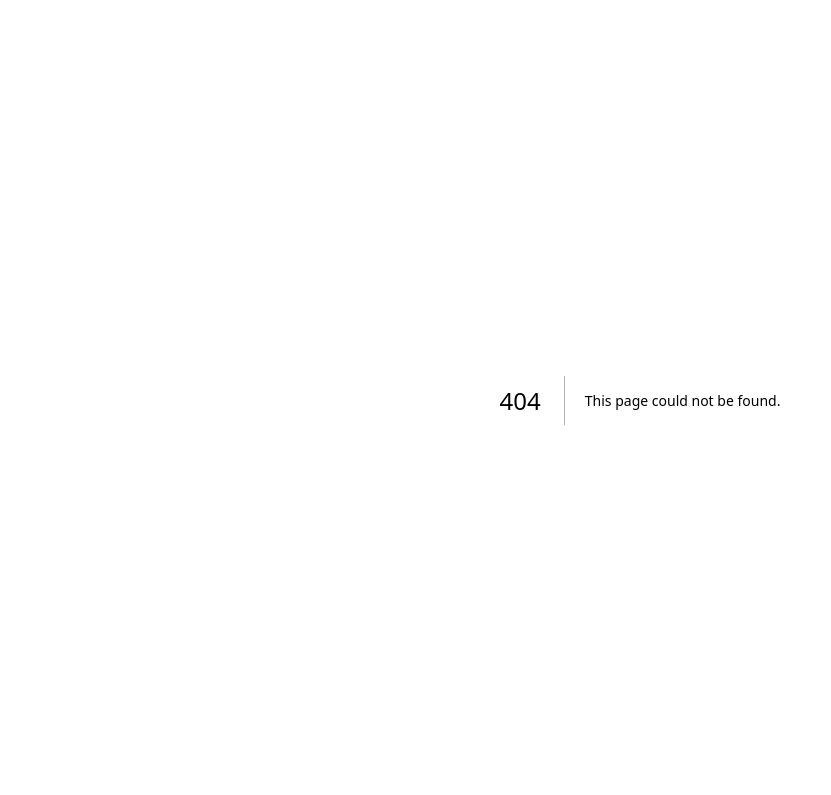
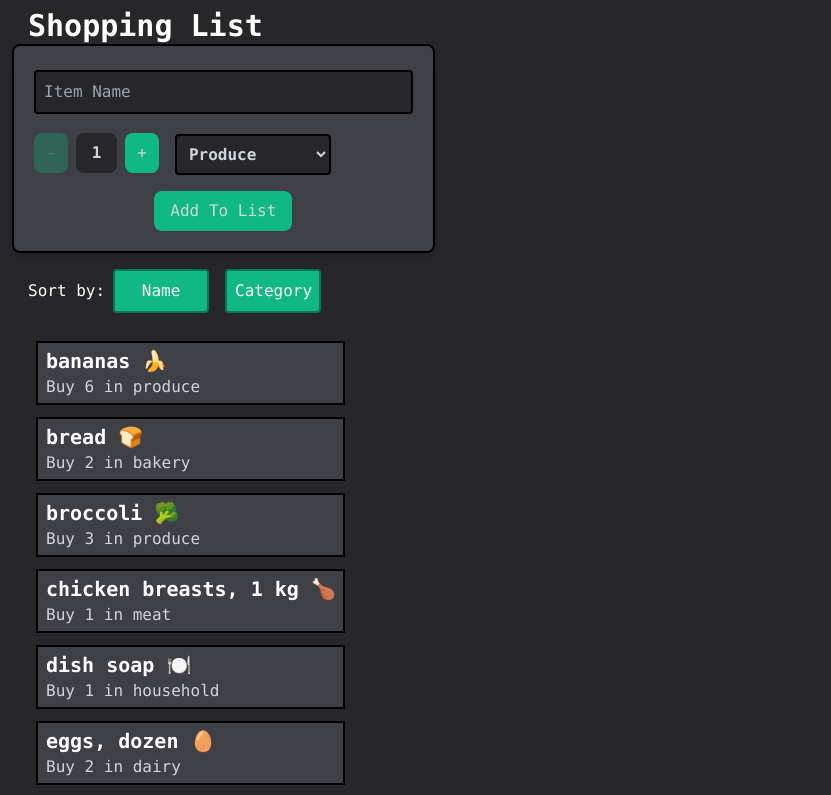
Before and after one commit to ConDavison1/cprg306-assignments, a Next.js app: page /week-7 in a window 1280 px wide. Before the commit this address had no page. Shown: the top 795 px of the page, without its empty margins (0-831 px from the left). Built offline with nearby package versions, Linux system fonts and the light colour scheme.

Commit message:
Week 7 Updates
Combined the functionalities made in the previous weeks to make a functioning shopping list with the option to sort said list.

```diff
--- a/app/page.js
+++ b/app/page.js
@@ -12,6 +12,7 @@
         <li><Link href="./week-4/">Week 4</Link></li>
         <li><Link href="./week-5/">Week 5</Link></li>
         <li><Link href="./week-6/">Week 6</Link></li>
+        <li><Link href="./week-7/">Week 7</Link></li>
       </ul>
     </main>
   );
--- /dev/null
+++ b/app/week-7/item-list.js
@@ -0,0 +1,42 @@
+"use client"
+
+import { useState } from 'react';
+import Item from './item';
+
+export default function ItemList({ items }) {
+    const [sortBy, setSortBy] = useState("name")
+
+    const handleNameSort = () => { setSortBy("name"); };
+    const handleCategorySort = () => { setSortBy("category"); };
+
+    const sortedItems = [...items].sort((a, b) => {
+        if (sortBy === "name") {
+            return a.name.localeCompare(b.name);
+        }
+        else if (sortBy === "category") {
+            return a.category.localeCompare(b.category);
+        }
+        return 0;
+    });
+    return (
+        <div className="p-4">
+            <div className='inline-block font-mono'>
+                Sort by:
+            </div>
+
+            <div className="mb-4 inline-block">
+                <button onClick={handleNameSort} className="w-24 rounded bg-emerald-500 p-2 mx-2 font-mono border-2 hover:bg-emerald-700 border-emerald-700">
+                    Name</button>
+                <button
+                    onClick={handleCategorySort} className="w-24 rounded bg-emerald-500 p-2 mx-2 font-mono border-2 hover:bg-emerald-700 border-emerald-700">
+                    Category</button>
+            </div>
+
+            <ul>
+                {sortedItems.map(item => (
+                    <Item key={item.id} name={item.name} quantity={item.quantity} category={item.category} />
+                ))}
+            </ul>
+        </div>
+    );
+}
--- /dev/null
+++ b/app/week-7/item.js
@@ -0,0 +1,23 @@
+export default function Item(items) {
+    let {
+        name,
+        quantity,
+        category
+    } = items;
+
+
+    return (
+        <div className="bg-zinc-700 mx-2 my-3 w-1/4 h-30 pl-2 pt-1 pb-1 border-2 border-black ">
+            <ul>
+                <li>
+                    <h3 className="text-xl font-bold font-mono" >{name}</h3>
+                </li>
+                <li>
+                    <p className="font-mono text-gray-300">Buy {quantity} in {category}</p>
+                </li>
+
+            </ul>
+
+        </div>
+    );
+};
--- /dev/null
+++ b/app/week-7/items.json
@@ -0,0 +1,74 @@
+[
+    {
+        "id": "1h2GJKH12gkHG31h1H",
+        "name": "milk, 4 L 🥛",
+        "quantity": 1,
+        "category": "dairy"
+    },
+    {
+        "id": "2KJH3k2j3H1k2J3K1H",
+        "name": "bread 🍞",
+        "quantity": 2,
+        "category": "bakery"
+    },
+    {
+        "id": "3h2KJH3k2j3H1k2J3",
+        "name": "eggs, dozen 🥚",
+        "quantity": 2,
+        "category": "dairy"
+    },
+    {
+        "id": "4k2J3K1H2GJKH12gk",
+        "name": "bananas 🍌",
+        "quantity": 6,
+        "category": "produce"
+    },
+    {
+        "id": "5H1h1H2KJH3k2j3H",
+        "name": "broccoli 🥦",
+        "quantity": 3,
+        "category": "produce"
+    },
+    {
+        "id": "6H1k2J3K1H2GJKH1",
+        "name": "chicken breasts, 1 kg 🍗",
+        "quantity": 1,
+        "category": "meat"
+    },
+    {
+        "id": "7gkHG31h1H2KJH3k",
+        "name": "pasta sauce 🍝",
+        "quantity": 3,
+        "category": "canned goods"
+    },
+    {
+        "id": "8j3H1k2J3K1H2GJK",
+        "name": "spaghetti, 454 g 🍝",
+        "quantity": 2,
+        "category": "dry goods"
+    },
+    {
+        "id": "9H12gkHG31h1H2KJ",
+        "name": "toilet paper, 12 pack 🧻",
+        "quantity": 1,
+        "category": "household"
+    },
+    {
+        "id": "10H3k2j3H1k2J3K1",
+        "name": "paper towels, 6 pack",
+        "quantity": 1,
+        "category": "household"
+    },
+    {
+        "id": "11k2J3K1H2GJKH12",
+        "name": "dish soap 🍽️",
+        "quantity": 1,
+        "category": "household"
+    },
+    {
+        "id": "12GJKH12gkHG31h1",
+        "name": "hand soap 🧼",
+        "quantity": 4,
+        "category": "household"
+    }
+]
--- /dev/null
+++ b/app/week-7/new-item.js
@@ -0,0 +1,117 @@
+"use client";
+
+import { useState } from "react";
+
+export default function NewItem({ onAddItem }) {
+    const [quantity, setQuantity] = useState(1)
+    const [category, setCategory] = useState("Produce");
+    const [name, setName] = useState("");
+
+    const handleNameChange = (event) => setName(event.target.value);
+    const handleCategoryChange = (event) => setCategory(event.target.value);
+
+    const randomId = () => Math.random().toString(36).substring(2, 9);
+
+    const handleSubmit = (event) => {
+        event.preventDefault();
+        const item = {
+            id: randomId(),
+            name: name,
+            quantity: quantity,
+            category: category
+        };
+
+
+        onAddItem(item);
+
+        setName("")
+        setCategory("Produce")
+        setQuantity(1)
+    };
+
+
+    const increment = () => {
+        if (quantity < 20) {
+            setQuantity(quantity + 1);
+        }
+
+    };
+
+    const decrement = () => {
+        if (quantity > 1) {
+            setQuantity(quantity - 1);
+
+        }
+    }
+    return (
+        <div className="flex bg-zinc-800 rounded">
+            <form onSubmit={handleSubmit} className="flex flex-col gap-4 bg-zinc-700 p-5 rounded-lg shadow-lg w-1/3 border-2 border-black">
+                <div>
+
+                    <input type="text"
+                        value={name}
+                        onChange={handleNameChange}
+                        placeholder="Item Name"
+                        required
+                        className="w-full mt-1 border-2 border-black rounded font-mono text-bold text-gray-300 bg-zinc-800 p-2 ">
+                    </input>
+                </div>
+
+                <div className="flex flex-row items-center gap-4">
+
+                    <div className="flex items-center flex-row gap-2">
+                        <button
+                            type="button"
+                            onClick={decrement}
+                            disabled={quantity === 1}
+                            className="px-3 py-2 bg-emerald-500 hover:bg-emerald-700 disabled:opacity-30 rounded-lg font-mono text-gray-300"
+                        >
+                            -
+                        </button>
+                        <div className="px-4 py-2 font-black rounded-lg font-mono text-gray-300 bg-zinc-800">
+                            {quantity}
+                        </div>
+                        <button
+                            type="button"
+                            onClick={increment}
+                            disabled={quantity === 20}
+                            className="px-3 py-2 bg-emerald-500 hover:bg-emerald-700 disabled:opacity-30 rounded-lg font-mono text-gray-300"
+                        >
+                            +
+                        </button>
+                    </div>
+
+                    <div className="flex-1">
+                        <select
+                            value={category}
+                            onChange={handleCategoryChange}
+                            className=" mt-1 border-2 border-black rounded font-mono font-bold bg-zinc-800 text-gray-300 p-2"
+                        >
+
+                            <option value="" disabled selected>
+                                Category
+                            </option>
+                            <option value="Produce">Produce</option>
+                            <option value="Dairy">Dairy</option>
+                            <option value="Bakery">Bakery</option>
+                            <option value="Meat">Meat</option>
+                            <option value="Frozen">Frozen Foods</option>
+                            <option value="Canned">Canned Goods</option>
+                            <option value="Dry">Dry Goods</option>
+                            <option value="Beverage">Beverages</option>
+                            <option value="Snack">Snacks</option>
+                            <option value="Household">Household</option>
+                            <option value="Other">Other</option>
+                        </select>
+                    </div>
+                </div>
+
+                <div className="flex justify-center">
+                    <button className="px-4 py-2 bg-emerald-500 hover:bg-emerald-700 disabled:opacity-30 rounded-lg font-mono text-gray-300">
+                        Add To List
+                    </button>
+                </div>
+            </form>
+        </div>
+    );
+}
--- /dev/null
+++ b/app/week-7/page.js
@@ -0,0 +1,30 @@
+"use client"
+
+import ItemList from "./item-list";
+import NewItem from "../week-7/new-item";
+import itemsData from './items.json';
+import { useState } from "react";
+
+
+
+
+export default function Page() {
+
+    const [items, setItems] = useState(itemsData);
+
+    const handleAddItem = (newItem) => {
+        setItems((prevItems) => [...prevItems, newItem]);
+    };
+    return (
+        <main className="bg-zinc-800 text-white">
+            <title>Shopping List</title>
+            <h1 className="font-bold text-3xl pt-2 pl-7 font-mono" >Shopping List</h1>
+            <div className="pl-3">
+                <NewItem onAddItem={handleAddItem} />
+                <ItemList items={items} />
+
+            </div>
+
+        </main>
+    );
+}
```
